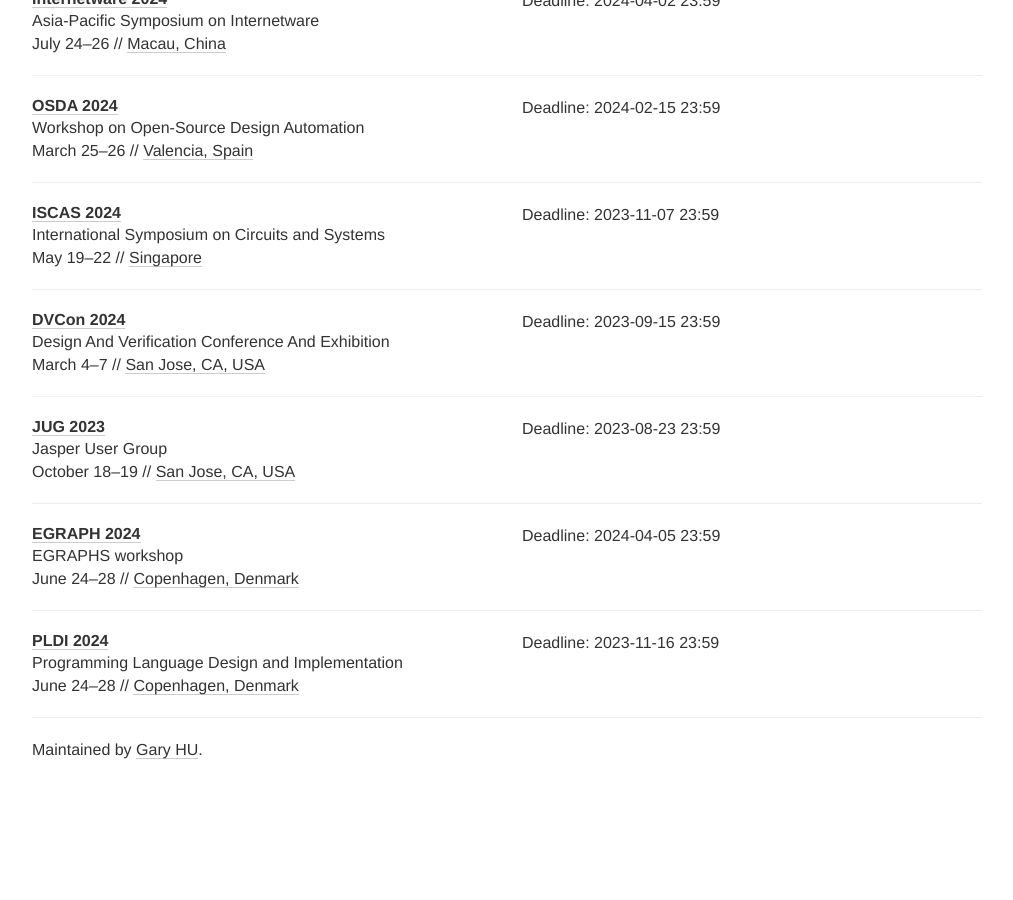
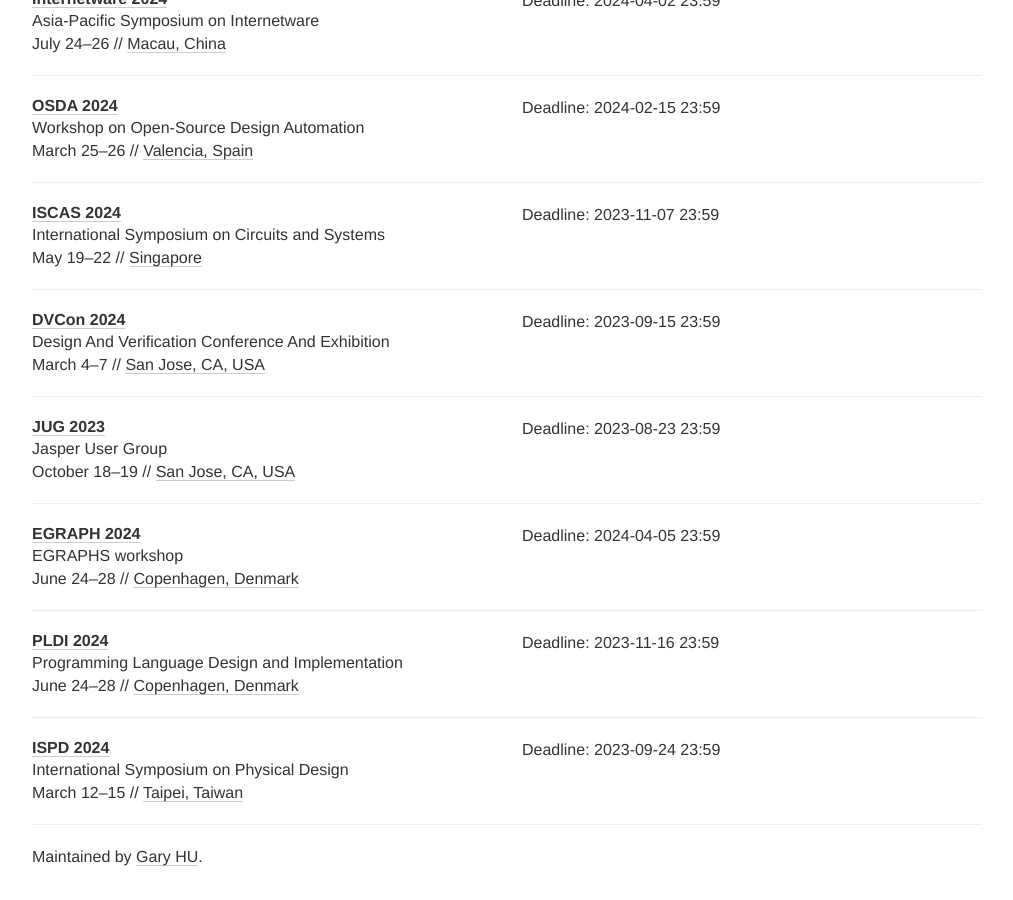
Before and after one commit to Gy-Hu/EDA_FV_conference_deadline, a Jekyll site: the page built from index.html, in a window 1280 px wide and 900 px high, scrolled down 4840 px. Shown: the whole window, without its empty margins (133-1146 px from the left). Built offline with Jekyll 4.4.1, drawn with Linux system fonts in a browser that asks for light colours; nearby versions of some CDN libraries; comment, search, counter and statistics services are not loaded; before the commit the page ends 5633 px from its top, so only the background shows below that.

Commit message:
update ISPD

```diff
--- a/_data/conferences.yml
+++ b/_data/conferences.yml
@@ -413,3 +413,12 @@
   deadline: ["2023-11-16 23:59"]
   place:   Copenhagen, Denmark
   tags: [PL]
+
+- name: ISPD
+  year: 2024
+  date: March 12-15
+  description: International Symposium on Physical Design
+  link: https://ispd.cc/ispd2024/index.php?page=callforpapers
+  deadline: ["2023-09-24 23:59"]
+  place:   Taipei, Taiwan
+  tags: [EDA]
```
